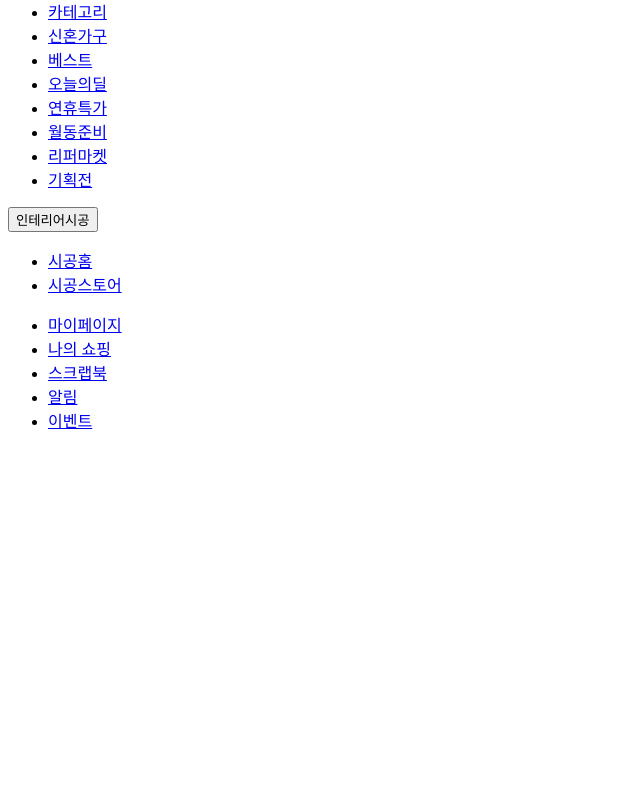
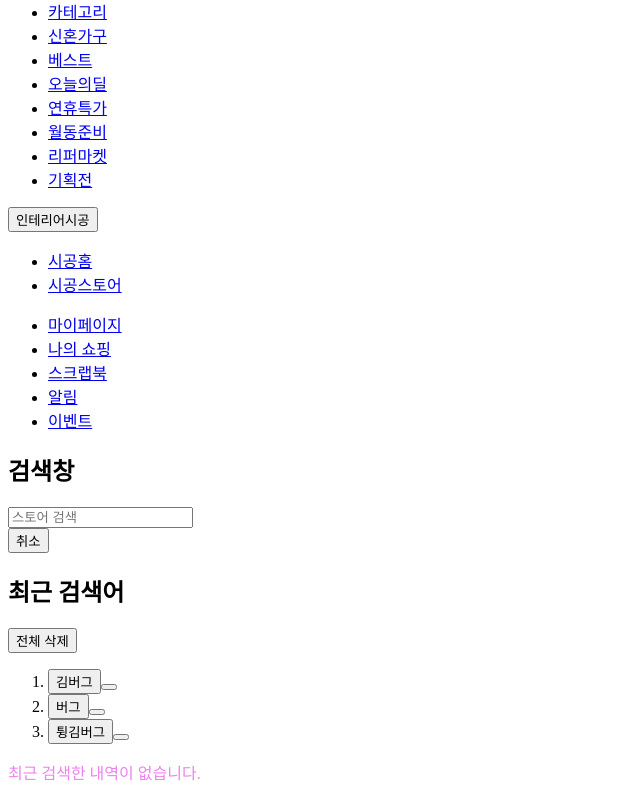
Before and after one commit to Brogod97/tomorrow-house, a website: page index.html in a window 1280 px wide. Shown: the part 2373-3173 px from the top of the page, without its empty margins (0-640 px from the left). Before the commit the page ends 2821 px from the top, so only its background shows below. Drawn offline with Linux system fonts and the light colour scheme.

Commit message:
🚧 Mark up search modal

```diff
--- a/index.html
+++ b/index.html
@@ -314,6 +314,66 @@
         </div>
       </nav>
     </aside>
+
+    <aside class="search-modal lg-hidden">
+      <div class="container">
+        <div class="row">
+          <div class="col-sm-4">
+            <header class="search-modal-header">
+              <h1 class="visually-hidden">검색창</h1>
+              <div class="search-modal-form">
+                <div class="input-group">
+                  <i class="ic-search" aria-hidden></i>
+                  <input
+                    class="form-input"
+                    type="text"
+                    placeholder="스토어 검색"
+                  />
+                </div>
+                <button class="btn-ghost btn-40" type="button">취소</button>
+              </div>
+            </header>
+
+            <section class="search-history">
+              <header class="search-history-header">
+                <h2 class="title">최근 검색어</h2>
+                <button type="button">전체 삭제</button>
+              </header>
+
+              <!-- NOTE: 최근 검색어가 존재할 경우 -->
+              <div class="search-history-content">
+                <ol class="search-history-list">
+                  <li class="search-history-item">
+                    <button class="word-button" type="button">김버그</button
+                    ><button class="delete-button" type="button">
+                      <i class="ic-close" aria-label="검색어 삭제"></i>
+                    </button>
+                  </li>
+                  <li class="search-history-item">
+                    <button class="word-button" type="button">버그</button
+                    ><button class="delete-button" type="button">
+                      <i class="ic-close" aria-label="검색어 삭제"></i>
+                    </button>
+                  </li>
+                  <li class="search-history-item">
+                    <button class="word-button" type="button">튕김버그</button
+                    ><button class="delete-button" type="button">
+                      <i class="ic-close" aria-label="검색어 삭제"></i>
+                    </button>
+                  </li>
+                </ol>
+              </div>
+
+              <!-- NOTE: 최근 검색어가 존재하지 않을 경우 -->
+              <div class="search-history-content">
+                <p class="placeholder">최근 검색한 내역이 없습니다.</p>
+              </div>
+            </section>
+          </div>
+        </div>
+      </div>
+    </aside>
+
     <div class="overlay" aria-hidden></div>
   </body>
 </html>
```
